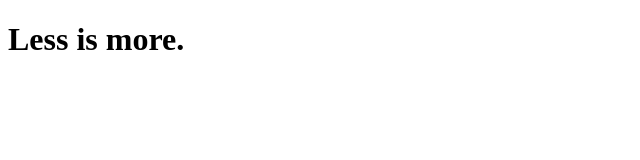
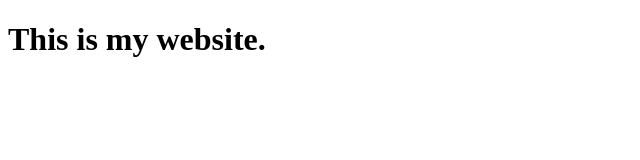
Before and after one commit to ppasq/paolopasquali.com, a plain HTML site: page index.html in a window 1280 px wide. Shown: the whole page, without its empty margins (0-640 px from the left). Drawn offline with Linux system fonts and the light colour scheme.

Commit message:
Update index.html

```diff
--- a/index.html
+++ b/index.html
@@ -1,11 +1,11 @@
 <!DOCTYPE html>
 <html>
 <head>
-<title>Less is more.</title>
+<title>This is my website.</title>
 </head>
 <body>
 
-<h1>Less is more.</h1>
+<h1>This is my website.</h1>
 
 </body>
 </html>
```
